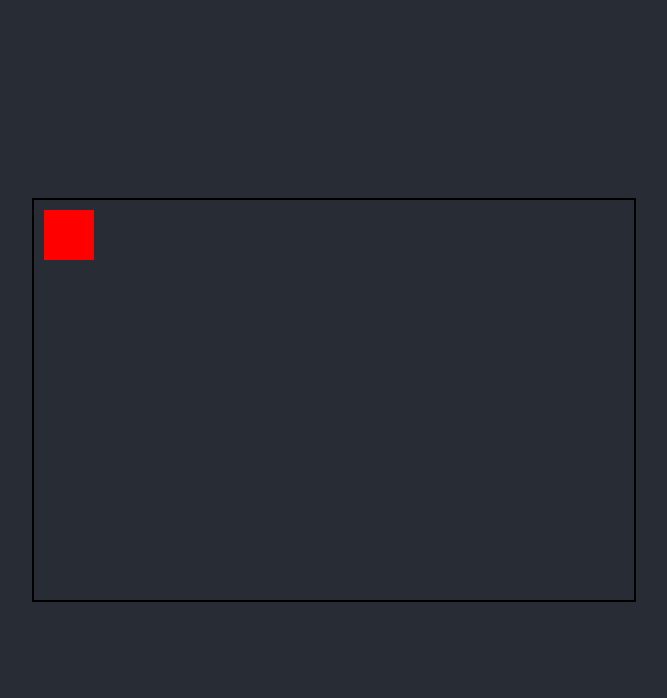
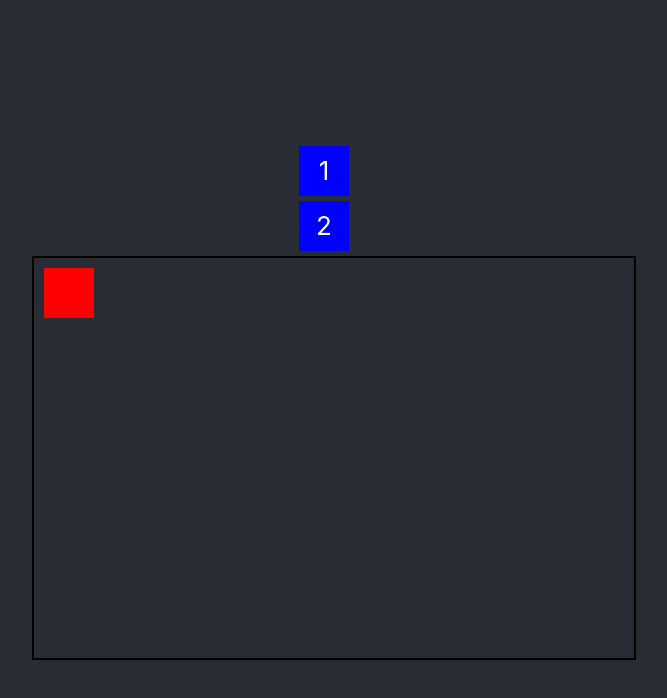
Before and after one commit to Hooobot/PreviouslyAt, a React (Create React App) app in the folder frontend/: page / in a window 1280 px wide. Shown: the top 698 px of the page, without its empty margins (306-973 px from the left). Built offline with nearby package versions, Linux system fonts and the light colour scheme.

Commit message:
Added IconList feature

```diff
--- a/frontend/src/App.css
+++ b/frontend/src/App.css
@@ -1,16 +1,5 @@
 .App {
   text-align: center;
-}
-
-.App-logo {
-  height: 40vmin;
-  pointer-events: none;
-}
-
-@media (prefers-reduced-motion: no-preference) {
-  .App-logo {
-    animation: App-logo-spin infinite 20s linear;
-  }
 }
 
 .App-header {
@@ -28,11 +17,22 @@
   color: #61dafb;
 }
 
-@keyframes App-logo-spin {
-  from {
-    transform: rotate(0deg);
-  }
-  to {
-    transform: rotate(360deg);
-  }
+.container {
+  display: flex;
+  justify-content: space-between;
 }
+
+.icon {
+  width: 50px;
+  height: 50px;
+  margin: 5px;
+  background-color: blue!important;
+  color: white;
+  text-align: center;
+  line-height: 50px;
+  cursor: pointer;
+}
+
+.icon-list-wrapper {
+  margin-right: 20px;
+}
--- a/frontend/src/App.js
+++ b/frontend/src/App.js
@@ -1,8 +1,22 @@
 import React, { useRef, useEffect } from 'react';
 import './App.css';
+import IconList from './IconList';
 
 const App = () => {
   const canvasRef = useRef(null);
+
+  const handleDrop = (e) => {
+    const canvas = canvasRef.current;
+    const ctx = canvas.getContext('2d');
+    const iconName = e.dataTransfer.getData('iconName');
+
+    const rect = canvas.getBoundingClientRect();
+    const x = e.clientX - rect.left;
+    const y = e.clientY - rect.top;
+
+    // Draw icon based on iconName (For now, let's draw text)
+    ctx.fillText(iconName, x, y);
+  };
 
   useEffect(() => {
     const canvas = canvasRef.current;
@@ -59,11 +73,20 @@ const App = () => {
     };
   }, []);
 
-  return (
+ return (
     <div className="App">
       <header className="App-header">
-        {/* Added a border to distinguish the canvas */}
-        <canvas ref={canvasRef} width={600} height={400} style={{ border: '2px solid #000' }} />
+        <div className="icon-list-wrapper">
+          <IconList />
+        </div>
+        <canvas
+          ref={canvasRef}
+          width={600}
+          height={400}
+          style={{ border: '2px solid #000' }}
+          onDrop={handleDrop}
+          onDragOver={(e) => e.preventDefault()}
+        />
       </header>
     </div>
   );
--- /dev/null
+++ b/frontend/src/IconList.js
@@ -0,0 +1,46 @@
+import React from 'react';
+import './App.css';
+
+const IconList = ({ canvasRef }) => {
+  const handleDragStart = (e, iconName) => {
+    e.dataTransfer.setData('iconName', iconName);
+  };
+
+  const handleDrop = (e) => {
+    const canvas = canvasRef.current;
+    const ctx = canvas.getContext('2d');
+    const iconName = e.dataTransfer.getData('iconName');
+
+    const rect = canvas.getBoundingClientRect();
+    const x = e.clientX - rect.left;
+    const y = e.clientY - rect.top;
+
+    // For demonstration, we'll just draw the icon name as text
+    ctx.fillText(iconName, x, y);
+  };
+
+  return (
+    <div>
+      <div
+        className="icon"
+        draggable
+        onDragStart={(e) => handleDragStart(e, 'Icon1')}
+      >
+        1
+      </div>
+      <div
+        className="icon"
+        draggable
+        onDragStart={(e) => handleDragStart(e, 'Icon2')}
+      >
+        2
+      </div>
+      {/* Attach the drop event to the canvas */}
+      <div style={{ display: 'none' }}>
+        <canvas ref={canvasRef} onDrop={handleDrop} onDragOver={(e) => e.preventDefault()} />
+      </div>
+    </div>
+  );
+};
+
+export default IconList;
```
